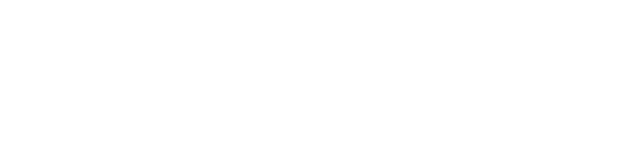
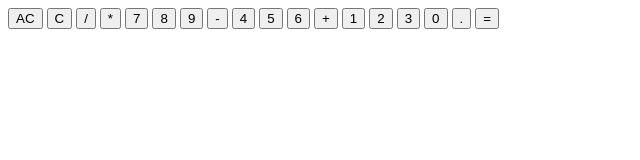
Before and after one commit to alyoneek/Calculator-web, a plain HTML site: page index.html in a window 1280 px wide. Shown: the whole page, without its empty margins (0-640 px from the left). Drawn offline with Linux system fonts and the light colour scheme.

Commit message:
carcas is ready without style

```diff
--- a/index.html
+++ b/index.html
@@ -2,9 +2,32 @@
 <html lang="en">
 <head>
     <meta charset="UTF-8">
-    <title>Title</title>
+    <title>Calculator</title>
 </head>
 <body>
+    <div class="calculator">
+        <div class="output">
 
+        </div>
+
+        <button>AC</button>
+        <button>C</button>
+        <button>/</button>
+        <button>*</button>
+        <button>7</button>
+        <button>8</button>
+        <button>9</button>
+        <button>-</button>
+        <button>4</button>
+        <button>5</button>
+        <button>6</button>
+        <button>+</button>
+        <button>1</button>
+        <button>2</button>
+        <button>3</button>
+        <button>0</button>
+        <button>.</button>
+        <button>=</button>
+    </div>
 </body>
 </html>
```
